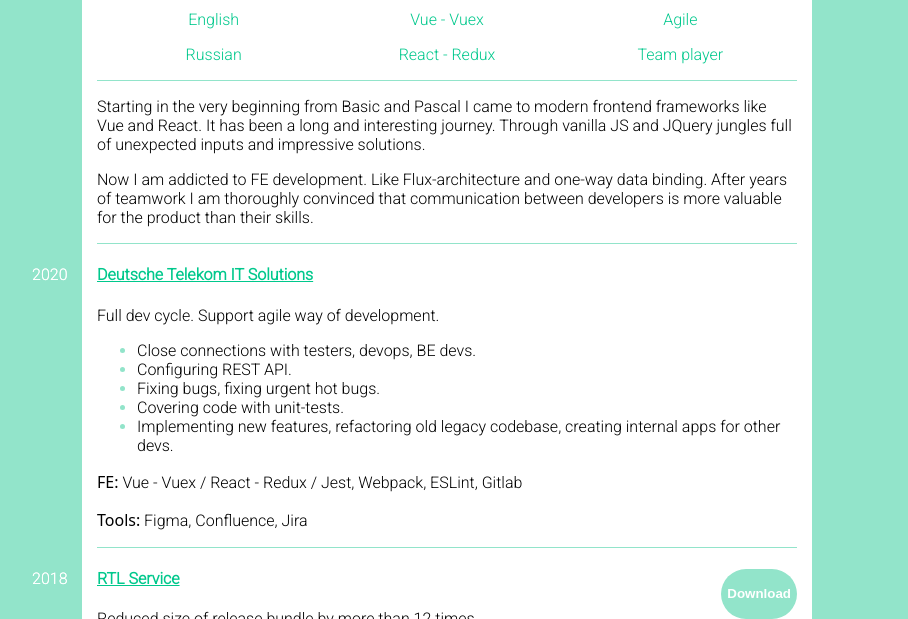
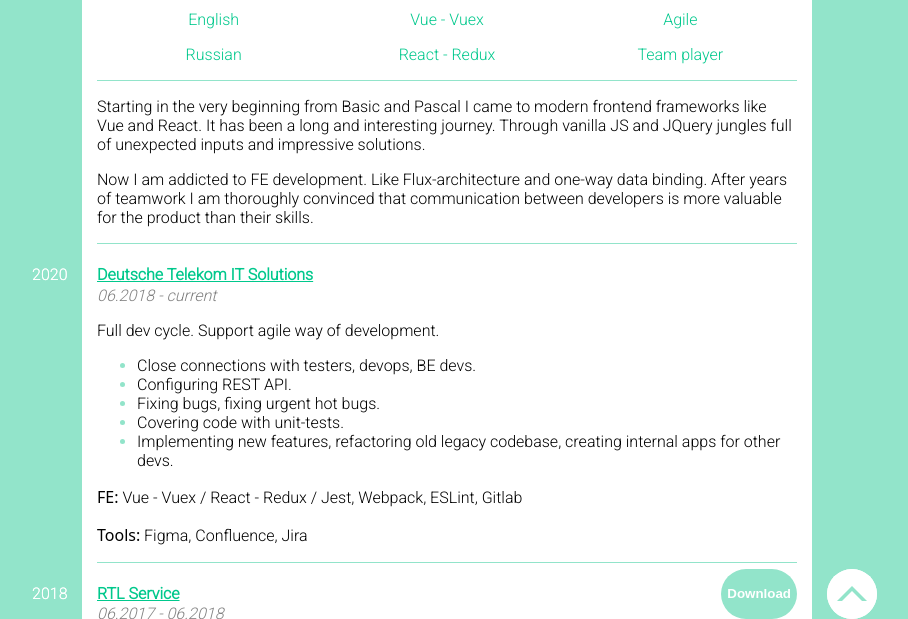
Before and after one commit to apetrikov/apetriko, a plain HTML site: page index.html in a window 1280 px wide. Shown: the part 181-800 px from the top of the page, without its empty margins (193-1101 px from the left). Drawn offline with Linux system fonts and the light colour scheme.

Commit message:
add dates

```diff
--- a/index.html
+++ b/index.html
@@ -2,6 +2,7 @@
 <html lang="en">
 <head>
     <meta charset="UTF-8">
+    <meta name="viewport" content="width=device-width, initial-scale=1, user-scalable=no">
     <link rel="preconnect" href="https://fonts.gstatic.com">
     <link href="https://fonts.googleapis.com/css2?family=Roboto:wght@300&display=swap" rel="stylesheet">
     <link rel="stylesheet" href="styles.css">
@@ -50,6 +51,7 @@
     <article class="bottom-border">
         <span class="current-year year"></span><h4><a href="https://www.t-systems.ru/" target="_blank">Deutsche Telekom
         IT Solutions</a></h4>
+        <p class="dates">06.2018 - current</p>
         <p>Full dev cycle. Support agile way of development.</p>
         <ul>
             <li>Close connections with testers, devops, BE devs.</li>
@@ -63,6 +65,7 @@
     </article>
     <article class="bottom-border">
         <span class="year">2018</span><h4><a href="https://rtlservice.com" target="_blank">RTL Service</a></h4>
+        <p class="dates">06.2017 - 06.2018</p>
         <p>Reduced size of release bundle by more than 12 times.</p>
         <ul>
             <li>Deploying production releases.</li>
@@ -80,6 +83,7 @@
     </article>
     <article class="bottom-border">
         <span class="year">2017</span><h4>Freelance</h4>
+        <p class="dates">2011 - 2017</p>
         <p>Creating and supporting CMS websites – blogs and shops.</p>
 
         <ul>
@@ -137,9 +141,9 @@
 
     function scrollFunction() {
         if (document.body.scrollTop > 20 || document.documentElement.scrollTop > 20) {
-            upButton.style.display = "flex";
+            upButton.style.visibility = "visible";
         } else {
-            upButton.style.display = "none";
+            upButton.style.display = "hidden";
         }
     }
 
--- a/styles.css
+++ b/styles.css
@@ -52,6 +52,12 @@ header {
     position: absolute;
     left: -50px;
     color: white;
+}
+
+.dates {
+    color: gray;
+    font-style: italic;
+    margin-top: -20px;
 }
 
 .skills {
@@ -133,7 +139,7 @@ li::marker {
     position: absolute;
     left: 106px;
 
-    display: none;
+    display: flex;
     align-items: center;
     justify-content: center;
 
@@ -177,3 +183,9 @@ li::marker {
     51% { margin: 15px 0 0 0; opacity: 0;}
     100% { margin: 0 0 0 0; opacity: 1;}
 }
+
+@media screen and (max-width: 540px) {
+    .top-button {
+        display: none;
+    }
+}
```
Also changed, not shown: 1 other file.
